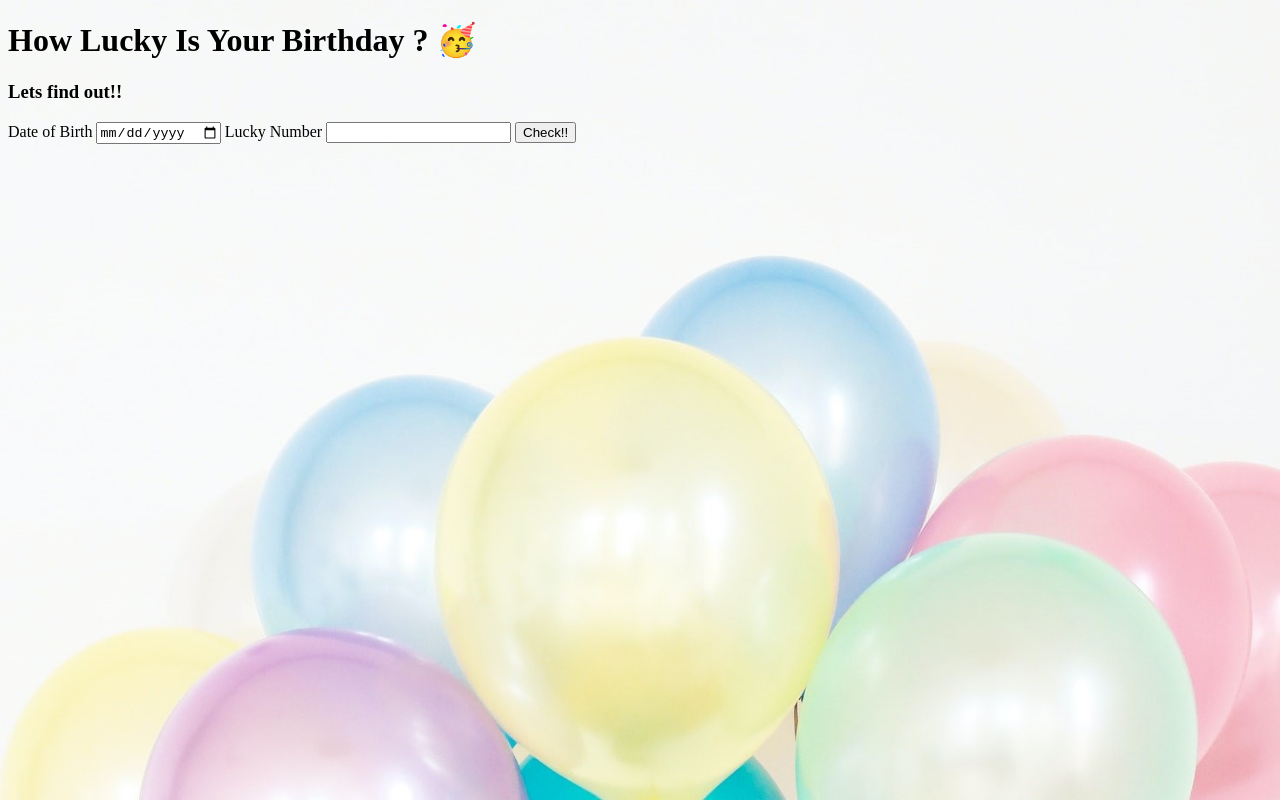
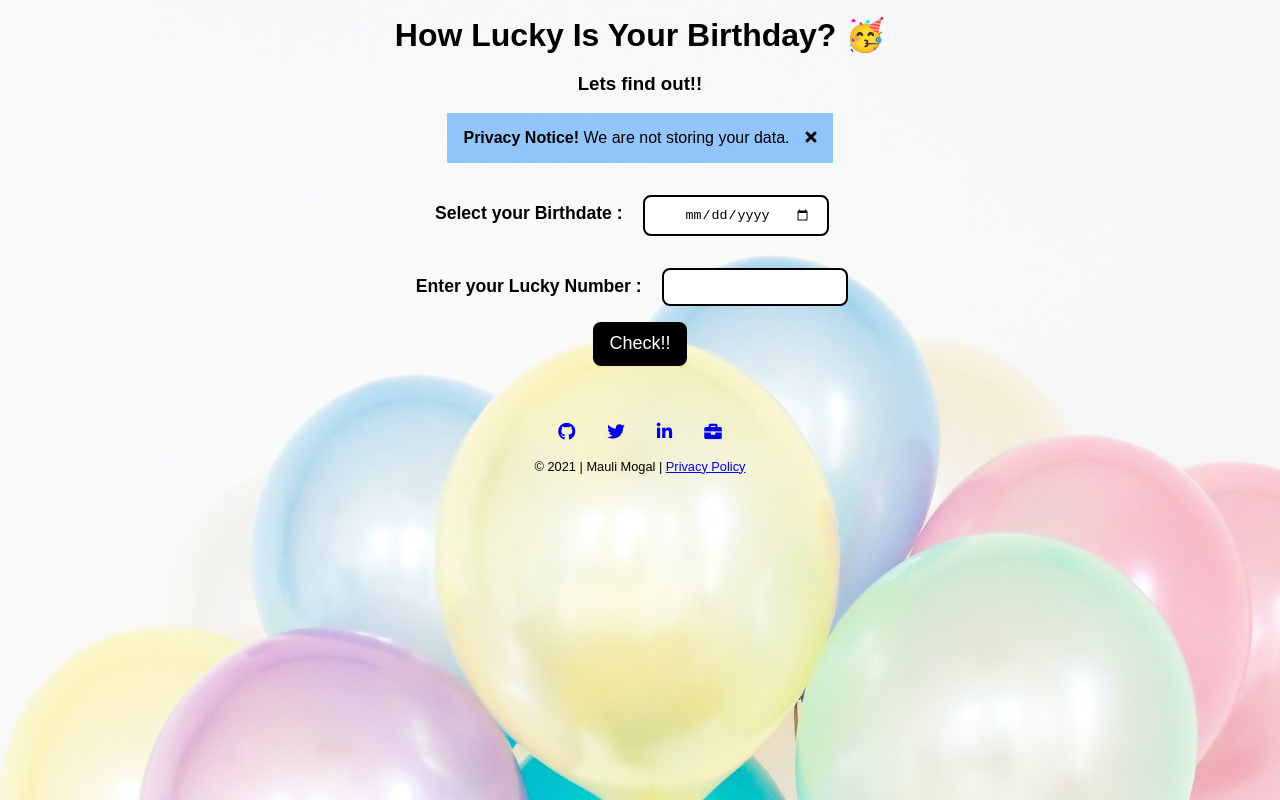
Before and after one commit to DnyaneshwarMogal/How-Lucky-Is-Your-Birthday, a plain HTML site: page index.html in a window 1280 px wide. Drawn offline with Linux system fonts and the light colour scheme.

Commit message:
Final Commit

```diff
--- a/app.js
+++ b/app.js
@@ -1,21 +1,43 @@
 const dateOfBirth = document.querySelector("#date-of-birth");
 const luckyNumber = document.querySelector("#lucky-number");
 const btn = document.querySelector("#btn");
-const outputBox = document.querySelector("#output-box");
+const output = document.querySelector("#output");
+
+const alertCloseIcon = document.querySelector("#crossIcon");
+const alertBoxDiv = document.querySelector("#alertBox");
+
+alertCloseIcon.addEventListener("click", (e) => {
+  alertBoxDiv.style.display = "none";
+});
+
+btn.addEventListener("click", checkLuckyBirthday);
+
+const imgHappy = document.createElement("img");
+imgHappy.src = "/images/happy.jpg";
+const imgSad = document.createElement("img");
+imgSad.src = "/images/sad.jpg";
+const imgAngry = document.createElement("img");
+imgAngry.src = "/images/angry.jpg";
 
 function compareValues(sum, luckyNumber) {
   if (sum % luckyNumber === 0) {
-    outputBox.innerText = "Your birthday is lucky 🚀";
+    output.innerHTML = "Your birthday is lucky 🚀<br><br>";
+    document.querySelector("#output").appendChild(imgHappy);
   } else {
-    outputBox.innerText = "Your birthday is not lucky 🤒";
+    output.innerHTML = "Your birthday is not lucky 🤒<br><br>";
+    document.querySelector("#output").appendChild(imgSad);
   }
 }
 
 function checkLuckyBirthday() {
   const birthDate = dateOfBirth.value;
   const sum = calculateSum(birthDate);
-  if (sum && birthDate) compareValues(sum, luckyNumber.value);
-  else outputBox.innerText = "Please enter both the fields 😡";
+  if (sum && birthDate) {
+    compareValues(sum, luckyNumber.value);
+  } else {
+    output.innerHTML = "Please enter both the fields 😡<br><br>";
+    document.querySelector("#output").appendChild(imgAngry);
+  }
 }
 
 function calculateSum(birthDate) {
@@ -26,5 +48,3 @@ function calculateSum(birthDate) {
   }
   return sum;
 }
-
-btn.addEventListener("click", checkLuckyBirthday);
--- a/index.html
+++ b/index.html
@@ -5,18 +5,68 @@
     <meta http-equiv="X-UA-Compatible" content="IE=edge" />
     <meta name="viewport" content="width=device-width, initial-scale=1.0" />
     <title>How Lucky Is Your Birthday</title>
+    <link
+      rel="stylesheet"
+      href="https://cdnjs.cloudflare.com/ajax/libs/font-awesome/5.15.1/css/all.min.css"
+    />
     <link rel="stylesheet" href="styles.css" />
   </head>
   <body>
-    <h1>How Lucky Is Your Birthday ? 🥳</h1>
-    <h3>Lets find out!!</h3>
+    <header>
+      <h1>How Lucky Is Your Birthday? 🥳</h1>
+      <h3>Lets find out!!</h3>
+      <div id="alertBox">
+        <div>
+          <strong>Privacy Notice!</strong> We are not storing your data.
+        </div>
+        <div
+          id="crossIcon"
+          style="padding-left: 1rem; font-size: 1rem; cursor: pointer"
+        >
+          <i style="pointer-events: none" class="fas fa-times"></i>
+        </div>
+      </div>
+    </header>
     <div class="container">
-      <label for="date-of-birth">Date of Birth</label>
-      <input type="date" id="date-of-birth" />
-      <label for="lucky-number">Lucky Number</label>
+
+      <label for="date-of-birth">Select your Birthdate :</label>
+      <input type="date" id="date-of-birth" /><br>
+      <label for="lucky-number">Enter your Lucky Number :</label>
       <input type="number" id="lucky-number" />
       <button id="btn">Check!!</button>
-      <div id="output-box"></div>
+      <div id="output"></div>
+    </div>
+      <section id="footer">
+        <footer>
+          <ul>
+            <li class="footerLink">
+              <a href="https://github.com/MauliMogal" target="_blank">
+                <i class="fab fa-github" aria-hidden="true"></i>
+              </a>
+            </li>
+            <li class="footerLink">
+              <a href="https://twitter.com/MauliMogal" target="_blank">
+                <i class="fab fa-twitter"></i>
+              </a>
+            </li>
+            <li class="footerLink">
+              <a href="https://www.linkedin.com/in/maulimogal/" target="_blank">
+                <i class="fab fa-linkedin-in"></i>
+              </a>
+            </li>
+            <li class="footerLink">
+              <a href="https://www.maulimogal.com/" target="_blank">
+                <i class="fas fa-briefcase"></i>
+              </a>
+            </li>
+          </ul>
+
+          <div class="legacyText">
+            © 2021 | Mauli Mogal |
+            <a id="privacyPolicyText" href="#alertBox"> Privacy Policy </a>
+          </div>
+        </footer>
+      </section>
     </div>
     <script src="app.js"></script>
   </body>
--- a/styles.css
+++ b/styles.css
@@ -1,3 +1,11 @@
+body {
+  padding: 0;
+  margin: 0;
+  justify-content: center;
+  align-items: center;
+  font-family: sans-serif;
+}
+
 html {
   background: url(/images/bg.jpg) no-repeat center center fixed;
   -webkit-background-size: cover;
@@ -5,3 +13,94 @@ html {
   -o-background-size: cover;
   background-size: cover;
 }
+
+#alertBox {
+  width: fit-content;
+  display: flex;
+  justify-content: center;
+  align-items: center;
+  padding: 1rem;
+  margin: 1rem auto;
+  background-color: #93c5fd;
+}
+
+header h1 {
+  text-align: center;
+  margin: 1rem;
+}
+
+label {
+  font-weight: bold;
+  font-size: 1.1rem;
+}
+input {
+  padding: 0.6rem 1rem;
+  margin: 1rem auto;
+  border: 2px solid black;
+  border-radius: 0.5rem;
+  width: 100%;
+  max-width: 150px;
+  text-align: center;
+}
+
+#btn {
+  background: black;
+  border: none;
+  color: #fff;
+  padding: 0.7rem 1rem;
+  border-radius: 0.5rem;
+  font-size: large;
+  cursor: pointer;
+  outline: #fff;
+  margin: auto;
+  display: block;
+}
+
+#output {
+  font-size: x-large;
+  font-weight: 600;
+  margin: 2rem 0;
+  text-align: center;
+}
+
+img {
+  max-width: 250px;
+}
+
+h1,
+h3 {
+  text-align: center;
+}
+
+.container {
+  text-align: center;
+}
+
+#date-of-birth {
+  margin: 1rem;
+}
+
+#lucky-number {
+  margin: 1rem;
+}
+
+#footer ul {
+  display: flex;
+  justify-content: center;
+  align-items: center;
+  margin-block-start: 0;
+  margin-block-end: 0;
+  padding-inline-start: 0px;
+}
+#footer li {
+  list-style: none;
+  padding: 1.5rem 1rem 1rem;
+  font-size: 1.1rem;
+}
+
+.legacyText {
+  font-size: 0.8rem;
+  padding-bottom: 1.5rem;
+  text-align: center;
+  color: black;
+}
```
Also changed, not shown: 3 other files.
